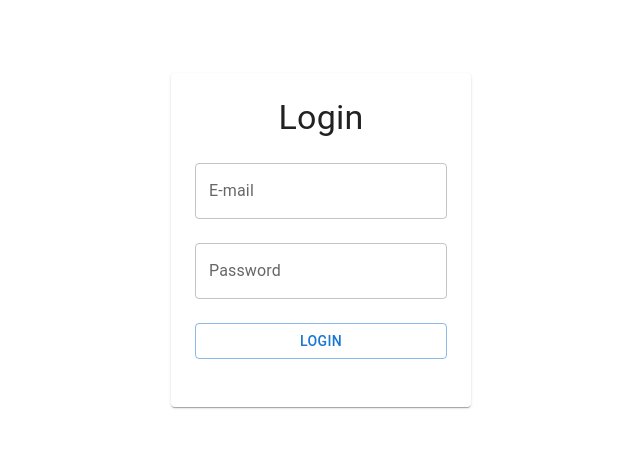
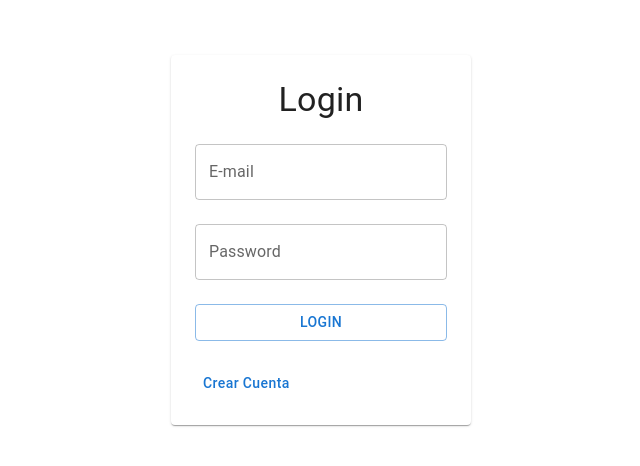
Before and after one commit to bdiazc90/react-marketplace-app, a React (Create React App) app: page /login in a window 1280 px wide. Shown: the part 160-626 px from the top of the page, without its empty margins (319-959 px from the left). Built offline with nearby package versions, Linux system fonts and the light colour scheme.

Commit message:
feat: register view

```diff
--- a/src/pages/Login/index.jsx
+++ b/src/pages/Login/index.jsx
@@ -1,4 +1,5 @@
 import { Box, TextField, Button, Paper, Typography } from "@mui/material";
+import { Link } from "react-router-dom";
 
 const Login = () => {
   return (
@@ -28,6 +29,17 @@ const Login = () => {
               Login
             </Button>
           </Box>
+          <Box>
+            <Button
+              component={Link}
+              to="/sign-up"
+              sx={{
+                textTransform: "capitalize",
+              }}
+            >
+              Crear cuenta
+            </Button>
+          </Box>
         </Box>
       </Paper>
     </Box>
--- /dev/null
+++ b/src/pages/Register/index.jsx
@@ -0,0 +1,11 @@
+import { Box } from "@mui/material";
+
+const Register = () => {
+  return (
+    <Box>
+      <h1>Sign Up</h1>
+    </Box>
+  );
+};
+
+export default Register;
--- a/src/pages/index.jsx
+++ b/src/pages/index.jsx
@@ -1 +1,3 @@
 export { default as LoginView } from "./Login";
+
+export { default as RegisterView } from "./Register";
--- a/src/routes/index.jsx
+++ b/src/routes/index.jsx
@@ -1,11 +1,12 @@
 import { BrowserRouter, Routes, Route } from "react-router-dom";
-import { LoginView } from "../pages";
+import { LoginView, RegisterView } from "../pages";
 
 const Router = () => {
   return (
     <BrowserRouter>
       <Routes>
         <Route path="/login" element={<LoginView />} />
+        <Route path="/sign-up" element={<RegisterView />} />
       </Routes>
     </BrowserRouter>
   );
```
